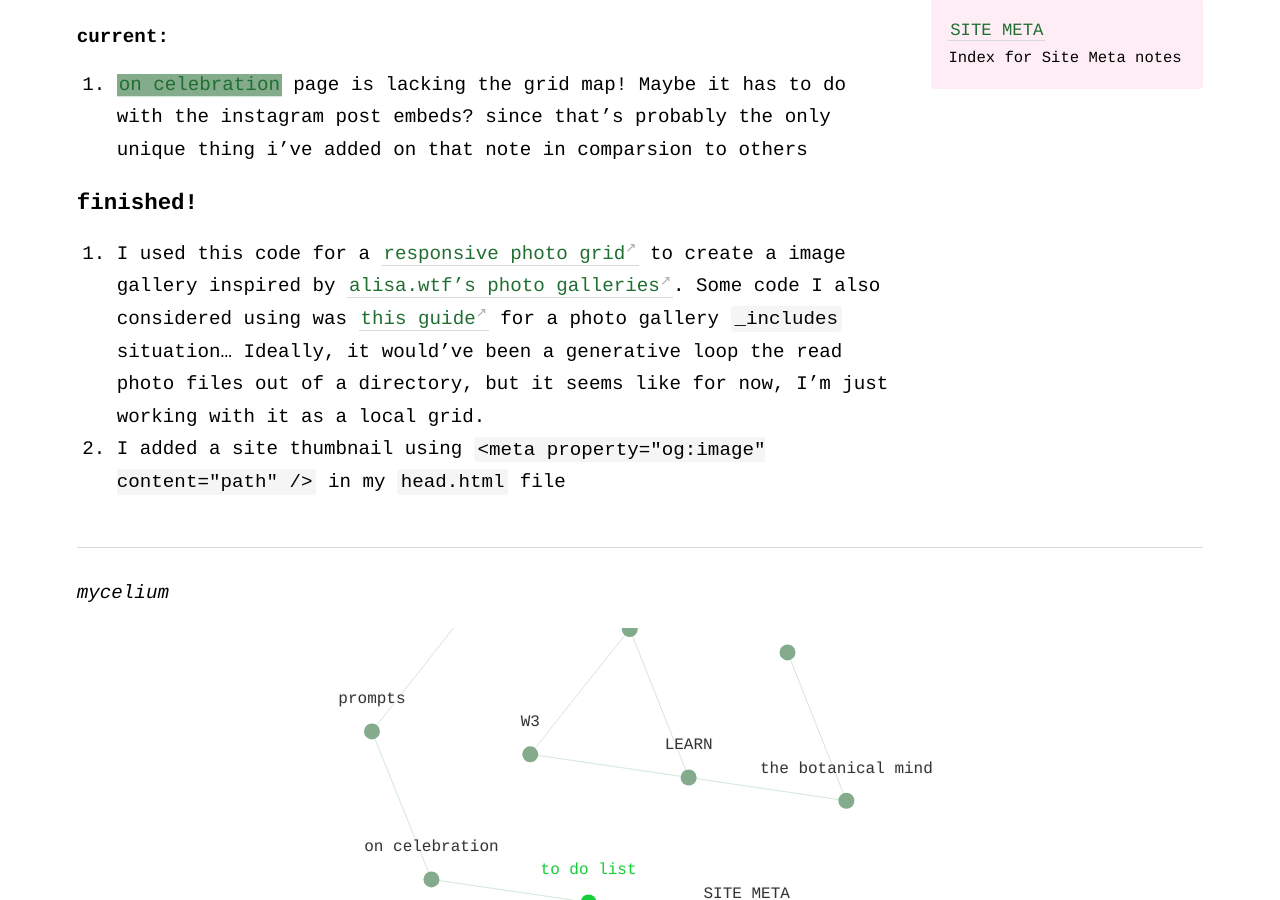
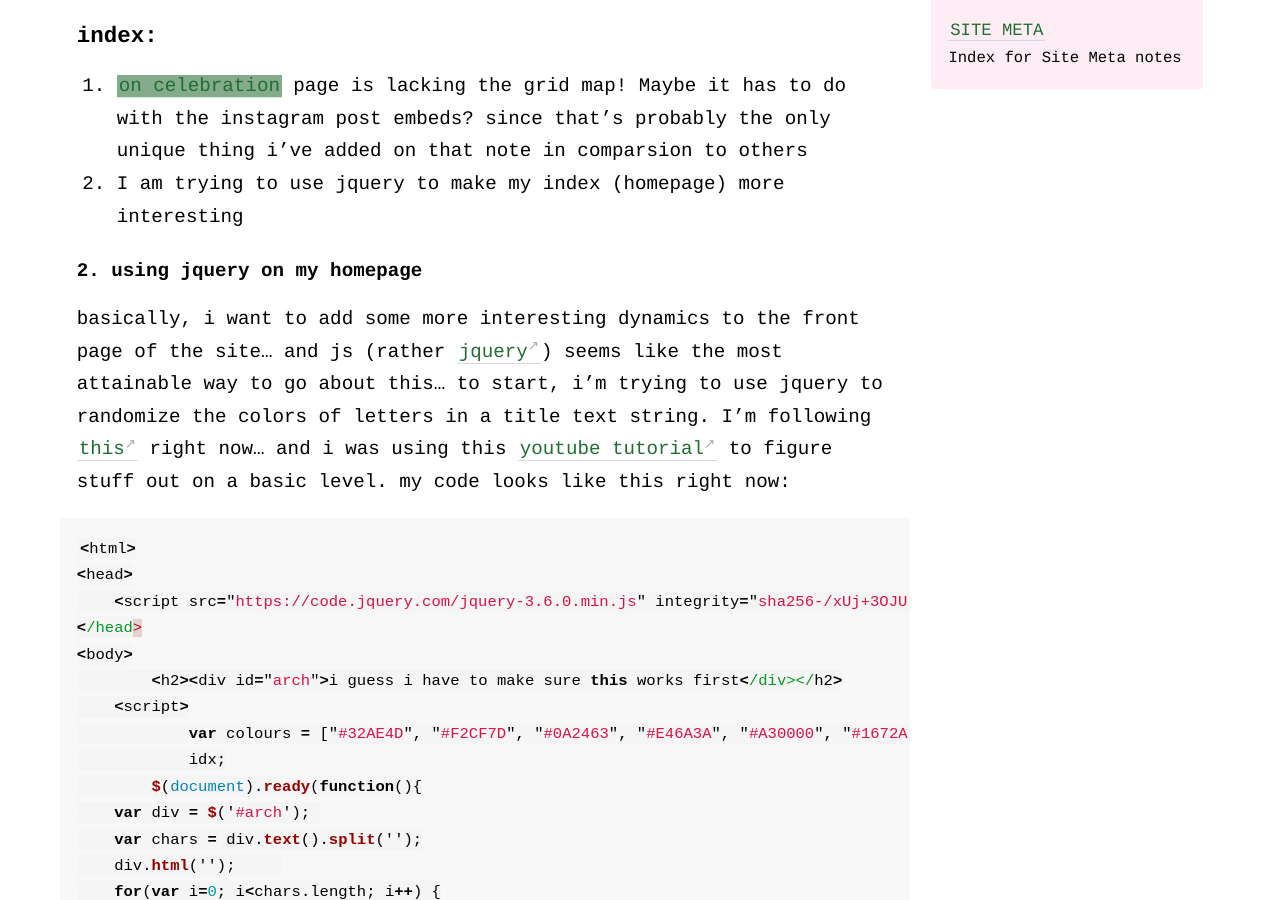
Before and after one commit to geminiworms/talyssagarden.github.io, a Jekyll site: the page built from _notes/to-do-list.md, in a window 1280 px wide and 900 px high, scrolled down 459 px. Built offline with Jekyll 4.4.1, drawn with Linux system fonts in a browser that asks for light colours; some of the changed text lies outside the part shown.

Commit message:
Update to-do-list.md

````diff
--- a/_notes/to-do-list.md
+++ b/_notes/to-do-list.md
@@ -6,8 +6,40 @@ I'm new to css/html and so if you ran into a 404, it's probably because I haven'
 I'll keep this list as updated as possible just as a reference and also as an invitation for feedback.
 Here's [my repo](https://github.com/geminiworms/geminiworms.github.io) for reference.
 
-#### current:
+### index:
 1. [[on celebration]] page is lacking the grid map! Maybe it has to do with the instagram post embeds? since that's probably the only unique thing i've added on that note in comparsion to others
+2. I am trying to use jquery to make my index (homepage) more interesting
+
+#### 2. using jquery on my homepage
+basically, i want to add some more interesting dynamics to the front page of the site... and js (rather [jquery](https://releases.jquery.com/)) seems like the most attainable way to go about this... to start, i'm trying to use jquery to randomize the colors of letters in a title text string. I'm following [this](https://stackoverflow.com/questions/20228961/how-to-make-each-letter-in-text-a-different-random-color-in-javascript) right now... and i was using this [youtube tutorial](https://www.youtube.com/watch?v=EwUOsRlDTLQ) to figure stuff out on a basic level. my code looks like this right now:
+```js
+<html>
+<head>
+    <script src="https://code.jquery.com/jquery-3.6.0.min.js" integrity="sha256-/xUj+3OJU5yExlq6GSYGSHk7tPXikynS7ogEvDej/m4=" crossorigin="anonymous"></script>
+</head>
+<body>
+        <h2><div id="arch">i guess i have to make sure this works first</div></h2>
+    <script>
+            var colours = ["#32AE4D", "#F2CF7D", "#0A2463", "#E46A3A", "#A30000", "#1672AB", "#FFD20A"],
+            idx;
+        $(document).ready(function(){
+    var div = $('#arch');
+    var chars = div.text().split('');
+    div.html('');
+    for(var i=0; i<chars.length; i++) {
+        idx = Math.floor(Math.random() * colours.length);
+        var span = $('<span>' + chars[i] + '</span>').css("color", colours[idx])
+        div.append(span);
+    }
+}
+
+</script>
+
+</body>
+</html>
+```
+and clearly it's not really working out... but we'll see what happens. For reference (when I go and reopen all these tabs), I'm also skimming through [this resource](https://www.w3schools.com/js/js_htmldom.asp) for jquery x html/css background.
+
 
 ### finished!
 1. I used this code for a [responsive photo grid](https://www.w3schools.com/howto/howto_css_image_grid_responsive.asp) to create a image gallery inspired by [alisa.wtf's photo galleries](https://alisa.wtf/plants). Some code I also considered using was [this guide](https://dmnfarrell.github.io/software/jekyll-galleries) for a photo gallery `_includes` situation... Ideally, it would've been a generative loop the read photo files out of a directory, but it seems like for now, I'm just working with it as a local grid.
````
